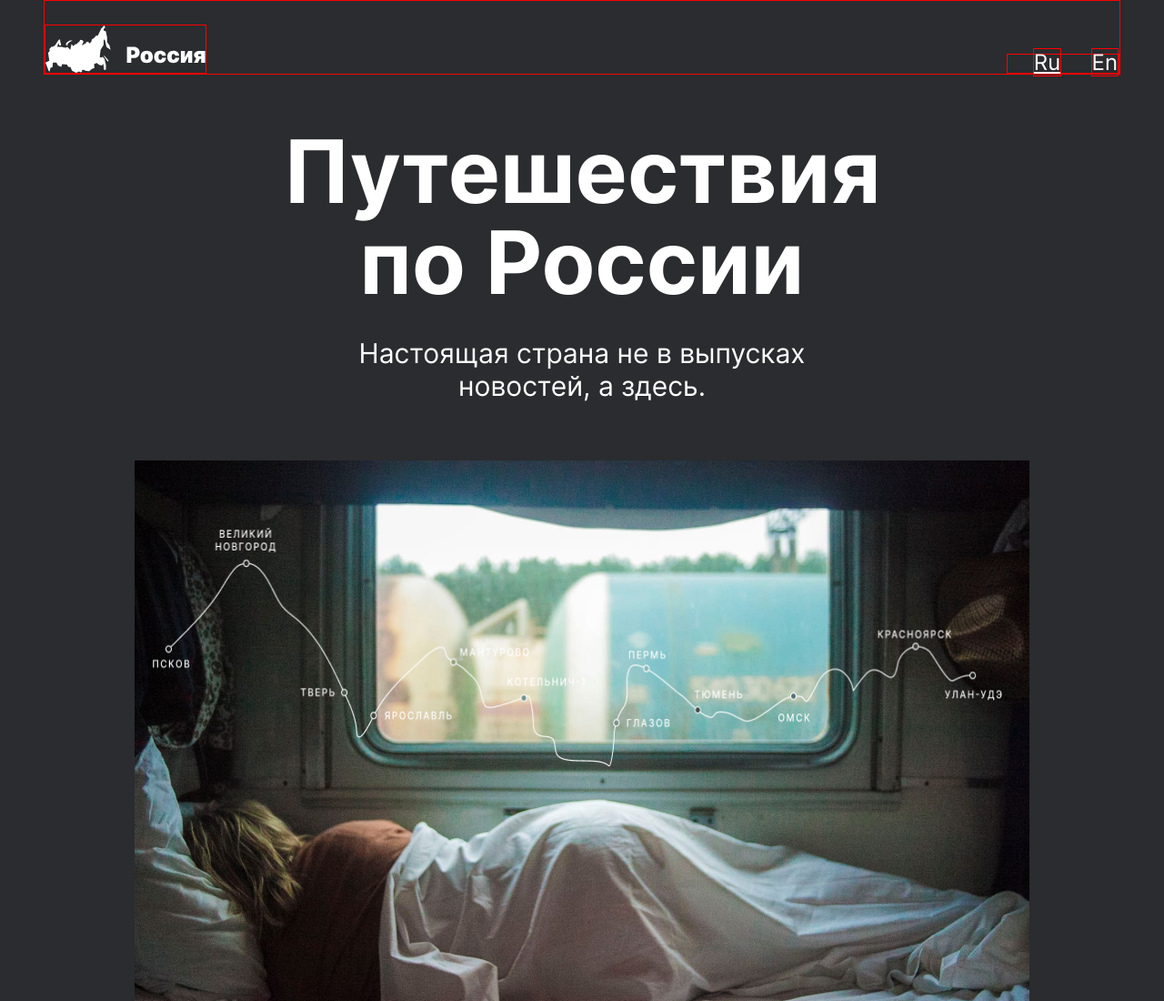
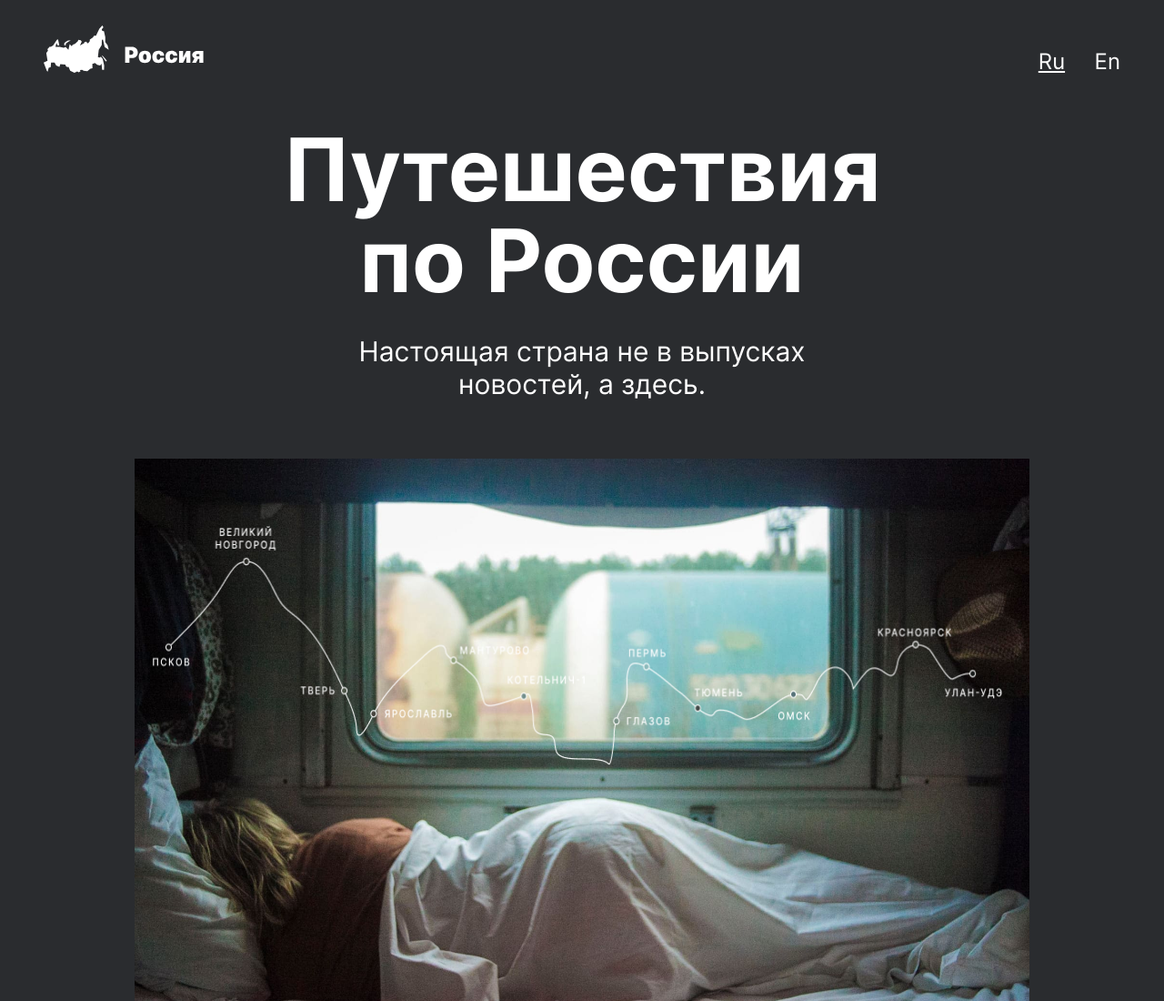
Before and after one commit to MalinovRoman/russian-travel, a plain HTML site: page index.html in a window 1280 px wide. Shown: the top 1100 px of the page at 91% size. Drawn offline with Linux system fonts and the light colour scheme; files whose address does not match are found by name.

Commit message:
тсправил по БЭМ 2

```diff
--- a/blocks/header/__lang-link/header__lang-link.css
+++ b/blocks/header/__lang-link/header__lang-link.css
@@ -12,6 +12,8 @@
 @media  (max-width: 425px) {
   .header__lang-link {
      line-height: 20px;
-     margin-left: 18px;
+     font-size: 18px;
+
+
     }
   }
--- a/blocks/header/header.css
+++ b/blocks/header/header.css
@@ -6,10 +6,6 @@
     justify-content: space-between;
     align-items: flex-end;
     padding-top: 28px;
-  }
-
-  .border {
-    border: solid red 1px;
   }
 
   @media (min-width: 769px) and (max-width: 1024px) {
--- a/index.html
+++ b/index.html
@@ -15,11 +15,11 @@
 
   <div class="page">
 
-    <header class="header border">
-      <img class="header__logo border" src="images/header-logo.svg" alt="логотип Россиия">
-      <div class="header__lang-links border">
-      <a class="header__lang-link_active header__lang-link border" target="_blank" rel="noopener" href="#">Ru</a>
-      <a class="header__lang-link border" target="_blank" rel="noopener" href="#">En</a>
+    <header class="header">
+      <img class="header__logo" src="images/header-logo.svg" alt="логотип Россиия">
+      <div class="header__lang-links">
+      <a class="header__lang-link_active header__lang-link" target="_blank" rel="noopener" href="#">Ru</a>
+      <a class="header__lang-link" target="_blank" rel="noopener" href="#">En</a>
     </div>
     </header>
 
```
